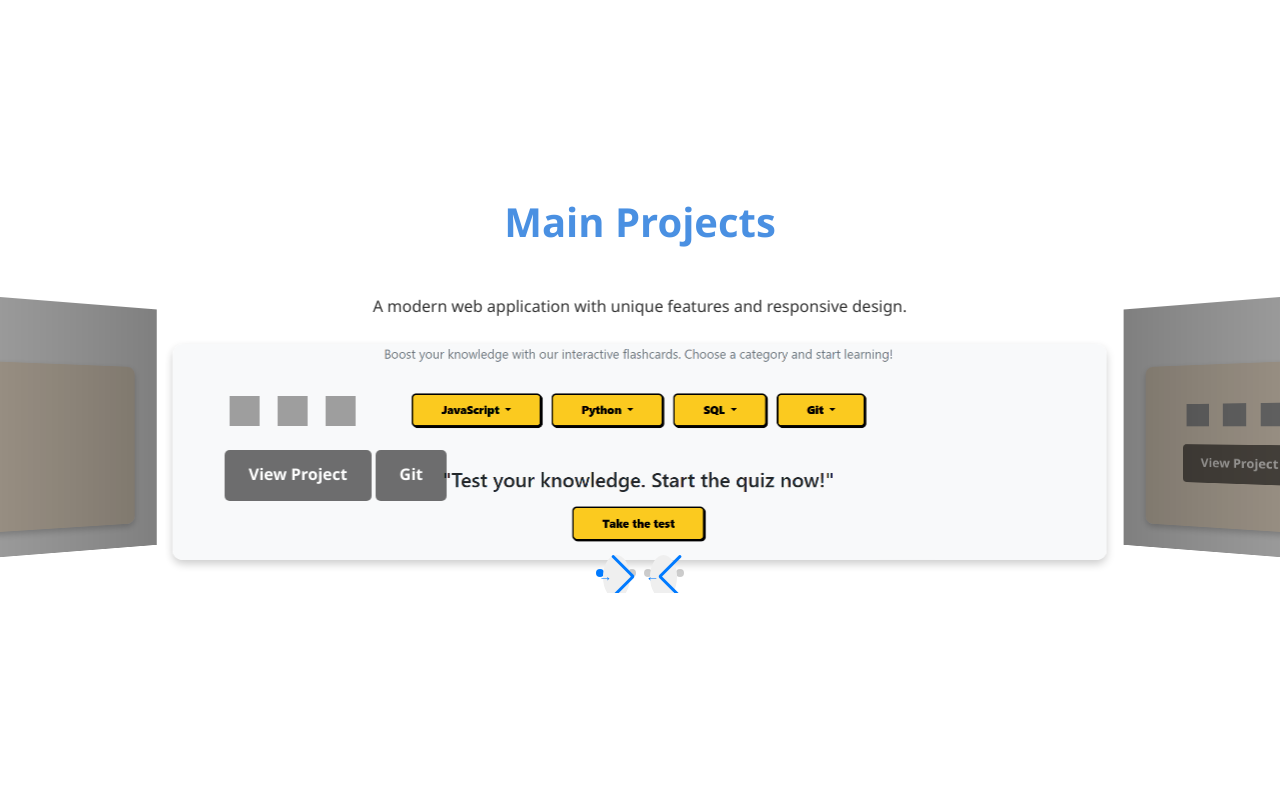
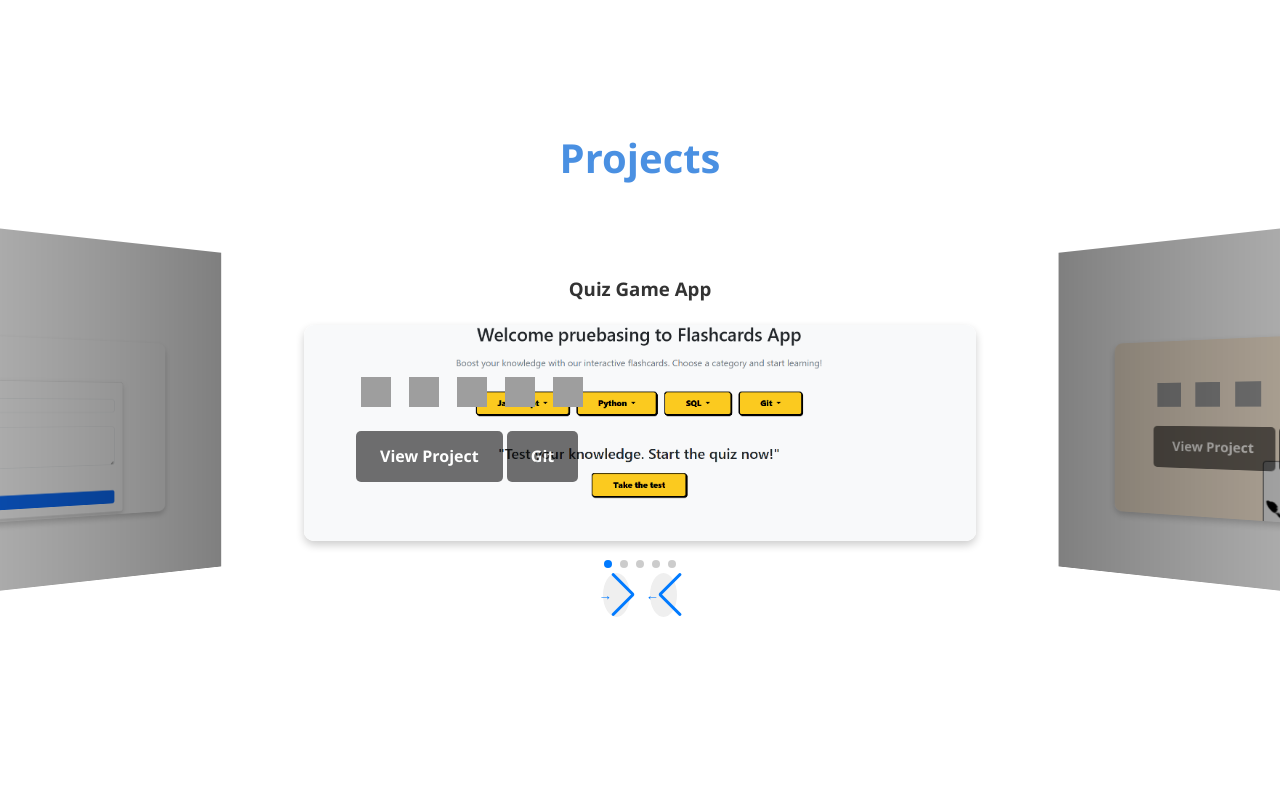
Before and after one commit to deividmng/Portfolio, a website built with Vite: page index.html in a window 1280 px wide. Shown: the part 1140-1940 px from the top of the page. Built offline with nearby package versions, Linux system fonts and the light colour scheme; some packages are replaced by stand-ins of ours; grey boxes are pictures that could not be loaded; a script that the page names is missing.

Commit message:
minor changes

```diff
--- a/index.html
+++ b/index.html
@@ -71,7 +71,7 @@
       </section>
 
       <section id="projects" class="projects">
-        <h2>Main Projects</h2>
+        <h2>Projects</h2>
         <div class="projects-grid" id="projectsGrid"></div>
       </section>
 
--- a/js/projects.js
+++ b/js/projects.js
@@ -17,17 +17,17 @@ const techIcons = {
 
 const projects = [
     {
-        title: 'Flashcards App',
-        description: 'A modern web application with unique features and responsive design.',
+        title: 'Quiz Game App',
+        // description: 'programming quiz game',
         image: '/flash.png',
-        technologies: ['HTML', 'CSS', 'Python'],
+        technologies: ['HTML', 'CSS', 'Python','JavaScript','SQL'],
         link: 'https://github.com/deividmng/quizPy',
         linkGit: 'https://github.com/deividmng/quizPy'
     },
 
     {
         title: 'S-P-R-Game',
-        description: 'Interactive platform developed with the latest web technologies.',
+        // description: 'The rock paper scissors game',
         image: '/spr.png',
         technologies: ['HTML', 'CSS', 'JavaScript'],
         link: 'https://deividmng.github.io/S-P-R-Game/',
@@ -35,7 +35,7 @@ const projects = [
     },
     {
         title: 'Blackjack Game',
-        description: 'A modern web application with unique features and responsive design.',
+        // description: 'A modern web application with unique features and responsive design.',
         image: '/game.png',
         technologies: ['HTML', 'CSS', 'JavaScript'],
         link: 'https://blackjackgame22.netlify.app/',
@@ -50,7 +50,7 @@ const projects = [
         linkGit: 'https://github.com/deividmng/WeatherApp'
     },
     {
-        title: 'To doo',
+        title: 'To do app',
         description: 'A modern web application with unique features and responsive design.',
         image: '/todo.png',
         technologies: ['HTML', 'CSS', 'Python'],
@@ -58,23 +58,12 @@ const projects = [
         linkGit: 'https://github.com/deividmng/tareas_py'
     },
 
-    {
-        title: 'S-P-R-Game',
-        description: 'Interactive platform developed with the latest web technologies.',
-        image: '/spr.png',
-        technologies: ['HTML', 'CSS', 'JavaScript'],
-        link: 'https://deividmng.github.io/S-P-R-Game/',
-        linkGit: 'https://github.com/deividmng/S-P-R-Game'
-    },
-
-
-
 ];
 
 function createProjectSlide(project) {
     return `
         <div class="swiper-slide">
-        <p class="project-description">${project.description}</p>
+        <h3 class="project-description">${project.title}</h3>
             <div class="project-card">
                 <img src="${project.image}" alt="${project.title}" class="project-background">
                 <div class="project-info">
--- a/styles/components.css
+++ b/styles/components.css
@@ -214,18 +214,39 @@
 }
 
 /* Navegación del slider */
+
+.swiper-slide {
+    flex-shrink: 0 !important;
+    width: 65% !important;
+    height: 140% !important;
+    position: relative !important;
+    transition-property: transform !important;
+    display: block !important;
+    padding: 40px !important;
+    padding: 5rem !important;
+}
+
+.swiper-pagination {
+    position: absolute;
+    text-align: center;
+    transition: 300ms opacity;
+    transform: translate3d(0, 0, 0);
+    z-index: 10;
+    margin-bottom: 38px;
+}
+
 .slider-nav {
-    position:absolute;
+    position: absolute;
     bottom: 1rem;
     left: 50%;
+    margin-bottom: 10px;
     transform: translateX(-50%);
     display: flex;
-
     z-index: 10;
 }
 
+
 .slider-button {
-
     border: none;
     width: 40px;
     height: 40px;
--- a/styles/main.css
+++ b/styles/main.css
@@ -54,7 +54,7 @@ body {
 }
 
 section {
-    padding: 5rem 2rem;
+    padding: 3rem 1rem;
     display: flex;
     flex-direction: column;
     justify-content: center;
@@ -80,12 +80,19 @@ h2 {
 }
 
 /* img section */
+
+
+#home {
+    padding-top: 5rem !important;
+}
 .hero {
     display: grid;
     grid-template-columns: 60% 40%;
     grid-template-areas: "content image";
     height: 50vh;
     background: linear-gradient(135deg, var(--secondary-color), var(--bg-color));
+
+
 }
 
 .hero-content {
@@ -93,7 +100,8 @@ h2 {
     padding: 20px;
     z-index: 1;
     color: white;
-    padding-top: 150px;
+
+
 }
 
 .hero::before {
@@ -112,8 +120,8 @@ h2 {
     justify-self: center;
     min-width: 250px;
     max-height: 300px;
+    padding-top: 110px;
     animation: profile__animate 8s ease-in-out infinite 1s
-
 
 }
 
```
